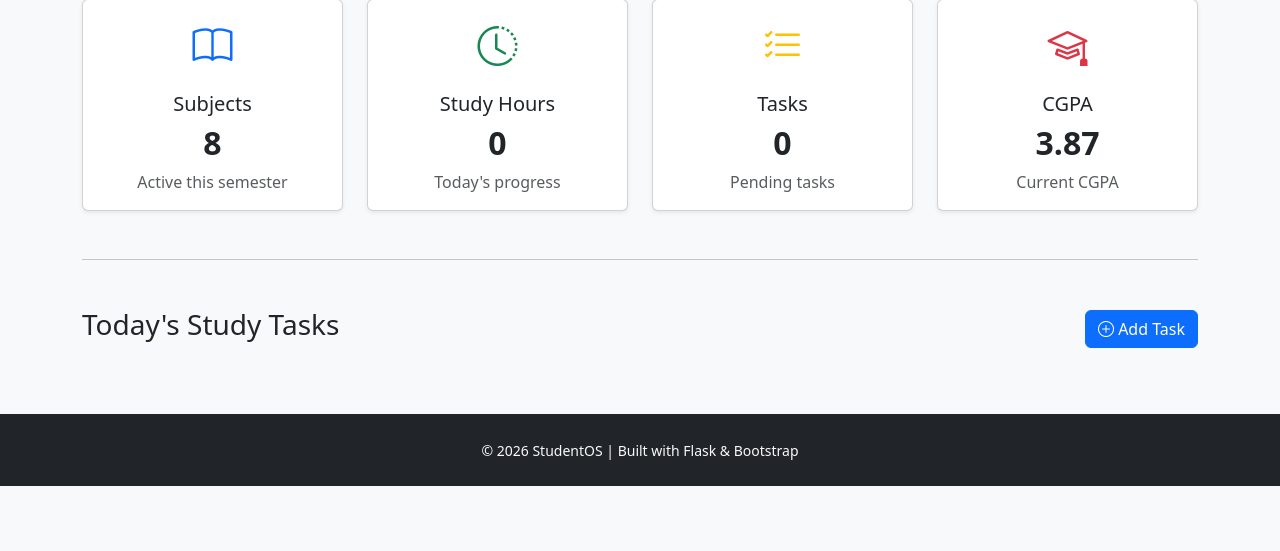
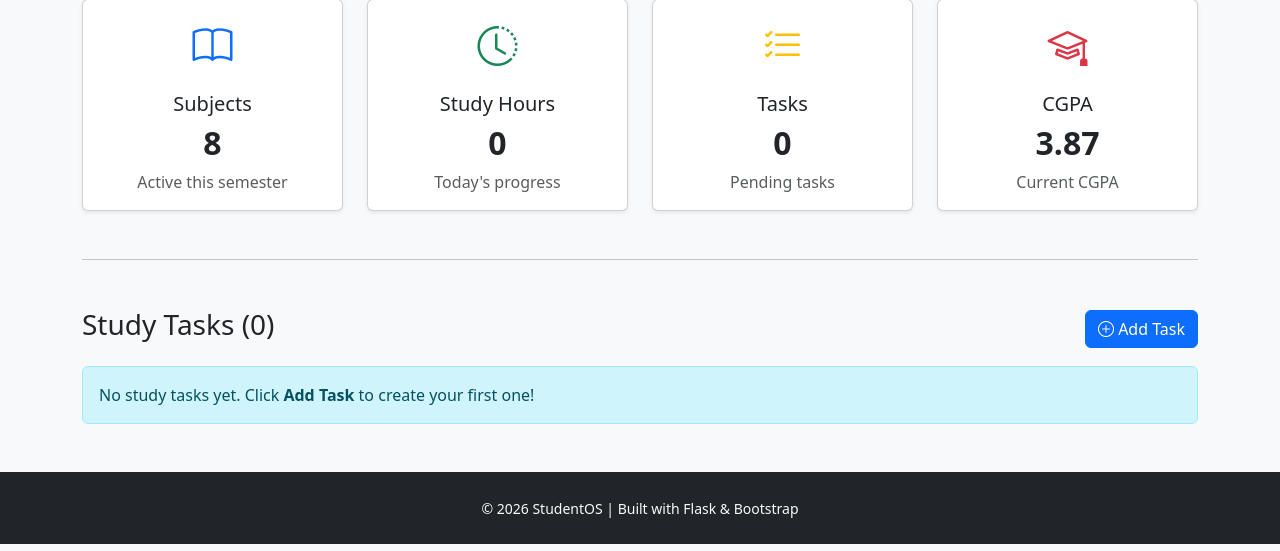
Before and after one commit to housain-07/StudentOS, a Flask app: page /dashboard in a window 1280 px wide. Shown: the part 249-800 px from the top of the page. Run offline with Flask 3, Linux system fonts and the light colour scheme; data that the repository does not hold is empty.

Commit message:
Session 12: Polish task management and dashboard

```diff
--- a/app/routes/main.py
+++ b/app/routes/main.py
@@ -9,19 +9,6 @@ main = Blueprint("main", __name__)
 @main.route("/")
 def home():
     return render_template("index.html")
-
-@main.route("/create-task")
-def create_task():
-
-    task = Task(
-        title="Complete Algorithms Assignment",
-        completed=False
-    )
-
-    db.session.add(task)
-    db.session.commit()
-
-    return "Task Created Successfully!"
 
 @main.route("/add-task", methods=["GET", "POST"])
 def add_task():
@@ -41,6 +28,17 @@ def add_task():
         return redirect(url_for("main.dashboard"))
 
     return render_template("add_task.html")
+
+@main.route("/task/<int:id>/toggle")
+def toggle_task(id):
+
+    task = Task.query.get_or_404(id)
+
+    task.completed = not task.completed
+
+    db.session.commit()
+
+    return redirect(url_for("main.dashboard"))
 
 @main.route("/dashboard")
 def dashboard():
--- a/app/templates/dashboard.html
+++ b/app/templates/dashboard.html
@@ -65,40 +65,80 @@ Dashboard | StudentOS
     <hr class="my-5">
 
     <div class="d-flex justify-content-between align-items-center mb-3">
-        <h3>Today's Study Tasks</h3>
+
+        <h3>
+            Study Tasks ({{ tasks }})
+        </h3>
 
         <a href="{{ url_for('main.add_task') }}" class="btn btn-primary">
             <i class="bi bi-plus-circle"></i>
             Add Task
         </a>
+
     </div>
 
-    <ul class="list-group mt-3">
+    {% if study_tasks %}
+
+    <ul class="list-group">
 
         {% for task in study_tasks %}
+
         <li class="list-group-item d-flex justify-content-between align-items-center">
 
             <span>
-                {{ task.id }}. {{ task.title }}
+
+                {% if task.completed %}
+
+                <del class="text-muted">
+                    {{ task.title }}
+                </del>
+
+                {% else %}
+
+                {{ task.title }}
+
+                {% endif %}
+
             </span>
 
             <div>
+
+                <a href="{{ url_for('main.toggle_task', id=task.id) }}" class="btn btn-sm btn-success">
+
+                    {% if task.completed %}
+                    Undo
+                    {% else %}
+                    Complete
+                    {% endif %}
+
+                </a>
 
                 <a href="{{ url_for('main.edit_task', id=task.id) }}" class="btn btn-sm btn-warning">
                     Edit
                 </a>
 
-                <a href="{{ url_for('main.delete_task', id=task.id) }}" class="btn btn-sm btn-danger">
+                <a href="{{ url_for('main.delete_task', id=task.id) }}" class="btn btn-sm btn-danger"
+                    onclick="return confirm('Are you sure you want to delete this task?')">
                     Delete
                 </a>
 
             </div>
 
         </li>
+
         {% endfor %}
 
     </ul>
 
+    {% else %}
+
+    <div class="alert alert-info mt-3">
+        No study tasks yet.
+        Click <strong>Add Task</strong> to create your first one!
+    </div>
+
+    {% endif %}
+
 </div>
 
 {% endblock %}
```
Also changed, not shown: ENGINEERING_LOG.md (+58 -0 lines).
